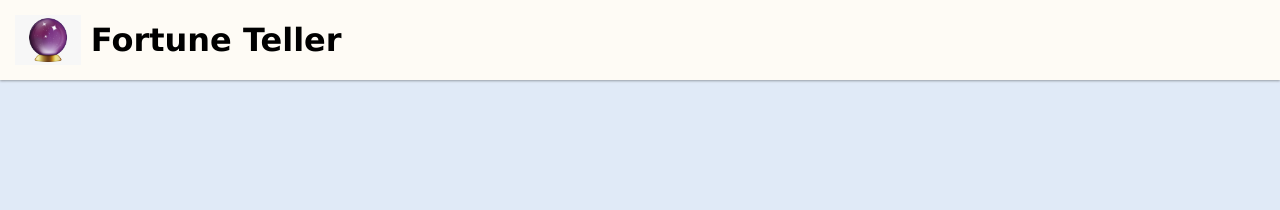
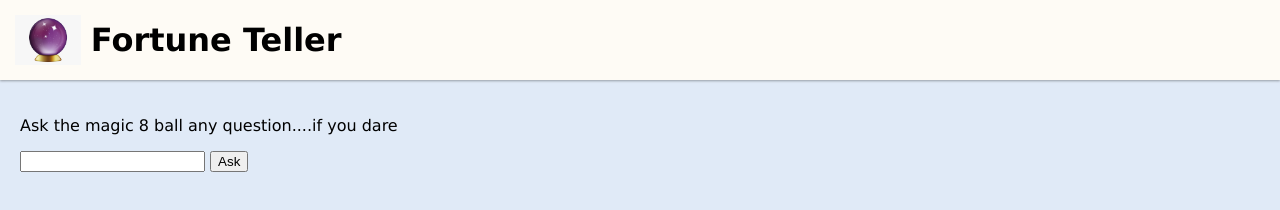
Before and after one commit to Aaron-Ibarra/fortune-teller, a plain HTML site: page index.html in a window 1280 px wide. Drawn offline with Linux system fonts and the light colour scheme.

Commit message:
completed the first section of html

```diff
--- a/index.html
+++ b/index.html
@@ -28,6 +28,12 @@
             <h1>Fortune Teller</h1>
         </header>
 
-        <main></main>
+        <main>
+            <section id="submit-section">
+                <p>Ask the magic 8 ball any question....if you dare<br /></p>
+                <input id="user-input" Enter your question here />
+                <button id="submit-btn">Ask</button>
+            </section>
+        </main>
     </body>
 </html>
```
